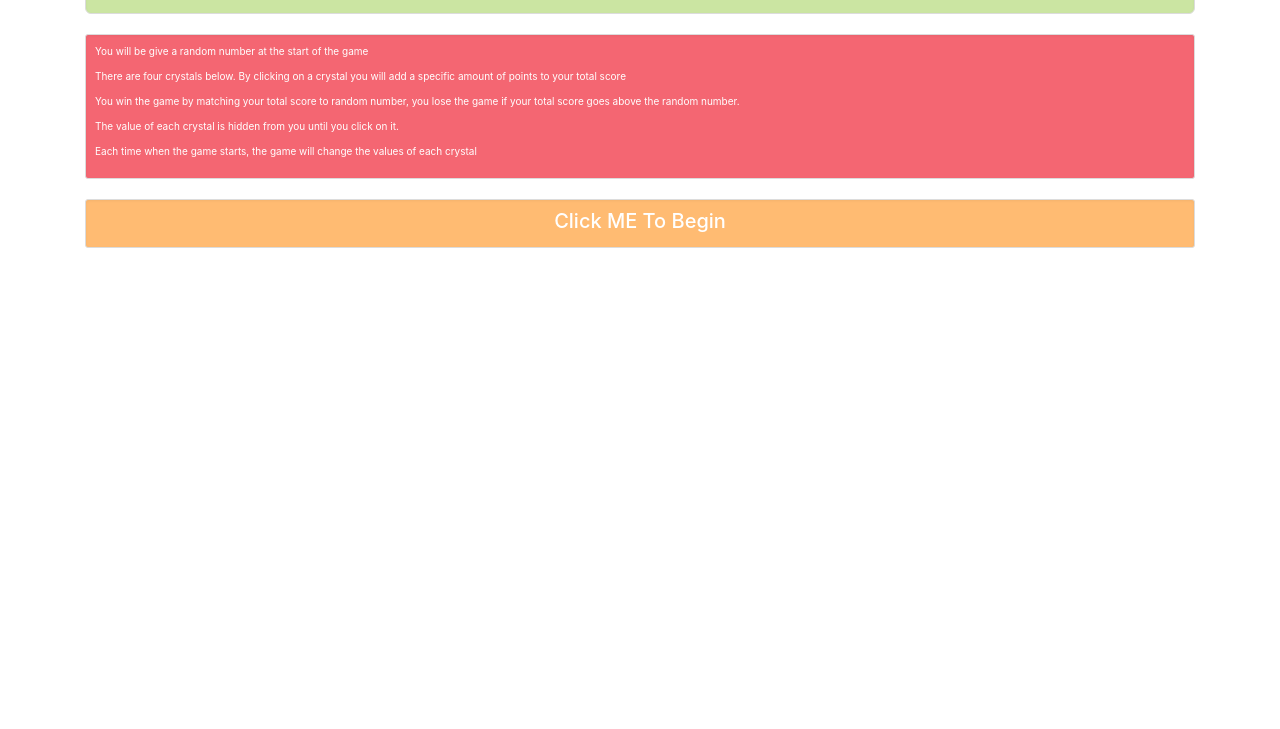
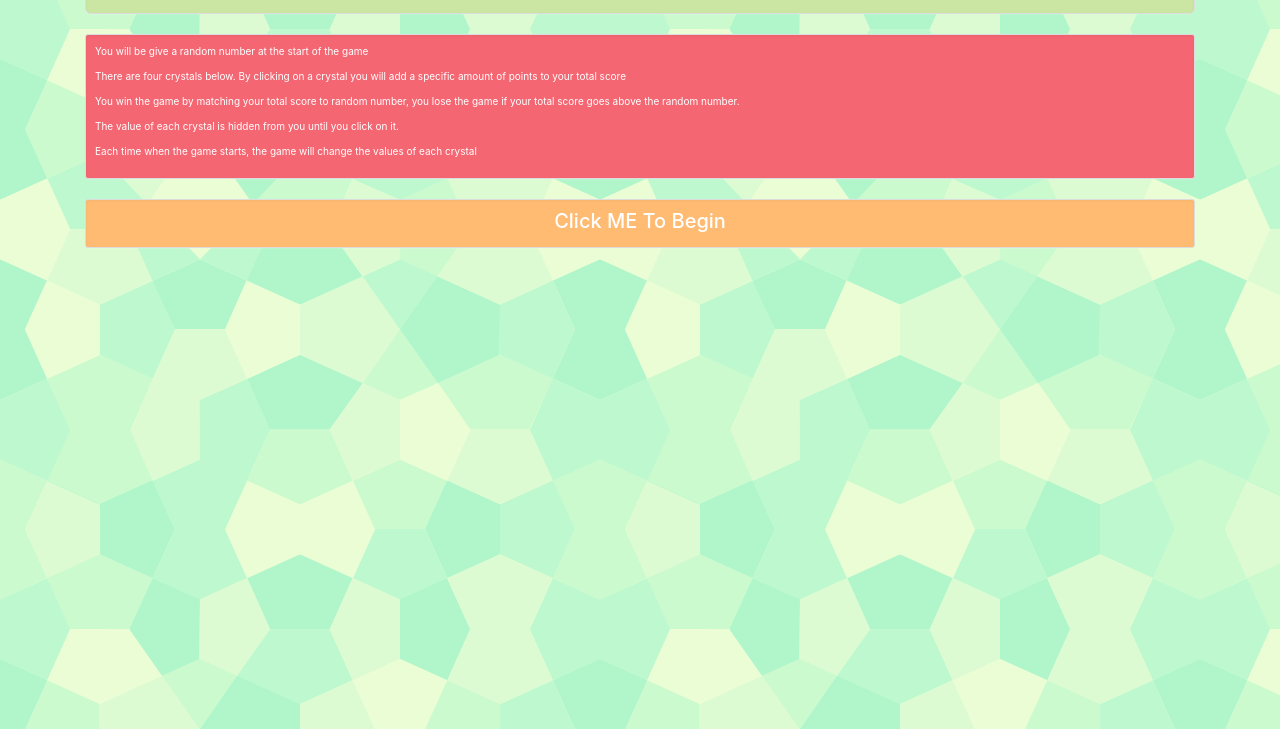
Before and after one commit to adambatimana/week-4-game, a plain HTML site: page index.html in a window 1280 px wide. Shown: the part 71-800 px from the top of the page. Drawn offline with nearby package versions, Linux system fonts and the light colour scheme.

Commit message:
FINALIZATION

```diff
--- a/assets/css/style.css
+++ b/assets/css/style.css
@@ -26,7 +26,9 @@ carmine pink #F46672
 solid pink #893146
 
 **/
-
+body{
+  background: url(../images/pentabg.png);
+}
 
 h1, h2, h3, h4{
   text-align: center;
```
Also changed, not shown: assets/images/pentabg.png (added), 1 other file.
